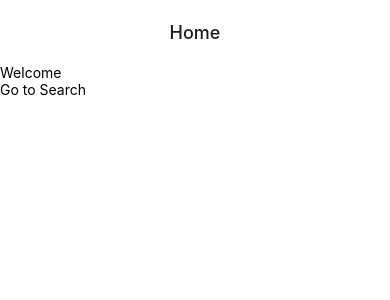
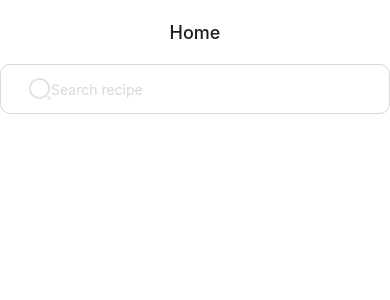
Before and after one commit to P-MBD/Recipes, a React Native app: screen /Home in a window 390 px wide. Shown: the top 300 px of the page. Built offline with nearby package versions, Linux system fonts and the light colour scheme.

Commit message:
5. Making Pressable Input

```diff
--- /dev/null
+++ b/src/components/Input/index.js
@@ -0,0 +1,33 @@
+import React from "react";
+import { Image, Pressable, TextInput, View } from "react-native";
+import styles from "./styles";
+import colors from "../../constants/colors";
+
+const Input = ({ placeholder, showSearchIcon, pressable, onPress, style }) => {
+    const renderInput = () => (
+        <View style={[styles.container, style]}>
+            {showSearchIcon ? (
+                <Image style={styles.icon} source={require('../../../assets/search.png')} />
+            ) : null}
+            <TextInput editable={!pressable} placeholderTextColor={colors.lightGrey} style={styles.input} placeholder={placeholder} />
+        </View>
+    )
+
+
+    if (pressable) {
+        return (
+            <Pressable onPress={onPress}>
+                {renderInput()}
+            </Pressable>
+        )
+    }
+
+    return renderInput()
+}
+
+Input.defaultProps = {
+    placeholder: 'Search recipe',
+    showSearchIcon: true,
+}
+
+export default React.memo(Input);
--- /dev/null
+++ b/src/components/Input/styles.js
@@ -0,0 +1,27 @@
+import { StyleSheet } from "react-native";
+import colors from "../../constants/colors";
+
+const styles = StyleSheet.create({
+    container: {
+        flexDirection: 'row',
+        alignItems: 'center',
+        borderRadius: 10,
+        borderWidth:1,
+        padding: 10,
+        borderColor:colors.lightGrey,
+        paddingHorizontal:10,
+        paddingVertical:12,
+    },
+    text: {
+        color: colors.white,
+        fontSize: 16,
+        fontWeight: '500'
+    },
+    icon: {
+        width: 24,
+        height: 24,
+        marginLeft: 16,
+    }
+})
+
+export default styles;
--- a/src/constants/colors.js
+++ b/src/constants/colors.js
@@ -1,6 +1,10 @@
 const colors = {
     green: '#129575',
     white: '#FFFFFF',
+    black: '#000000',
+    lightGrey: '#D9D9D9',
+    lightGrey2: '#A9A9A9',
+    grey: '#484848',
 }
 
 export default colors;
--- a/src/screens/Home/index.js
+++ b/src/screens/Home/index.js
@@ -1,12 +1,14 @@
 import React from 'react';
 import {View, Text,SafeAreaView} from 'react-native';
+import Input from '../../components/Input';
 
 import styles from "./styles"
 const Home= ({navigation})=>{
     return(
         <SafeAreaView style={styles.container}>
-             <Text>Welcome</Text>
-             <Text onPress={()=>navigation.navigate('Search')}>Go to Search</Text>
+             <Input />
+
+
         </SafeAreaView>
     )
 }
--- a/src/screens/Search/styles.js
+++ b/src/screens/Search/styles.js
@@ -0,0 +1,8 @@
+import { StyleSheet } from "react-native";
+import colors from "../../constants/colors";
+
+const styles = StyleSheet.create({
+    container: {
+        paddingHorizontal:24,
+    }
+})
```
Also changed, not shown: assets/search.png (added).
